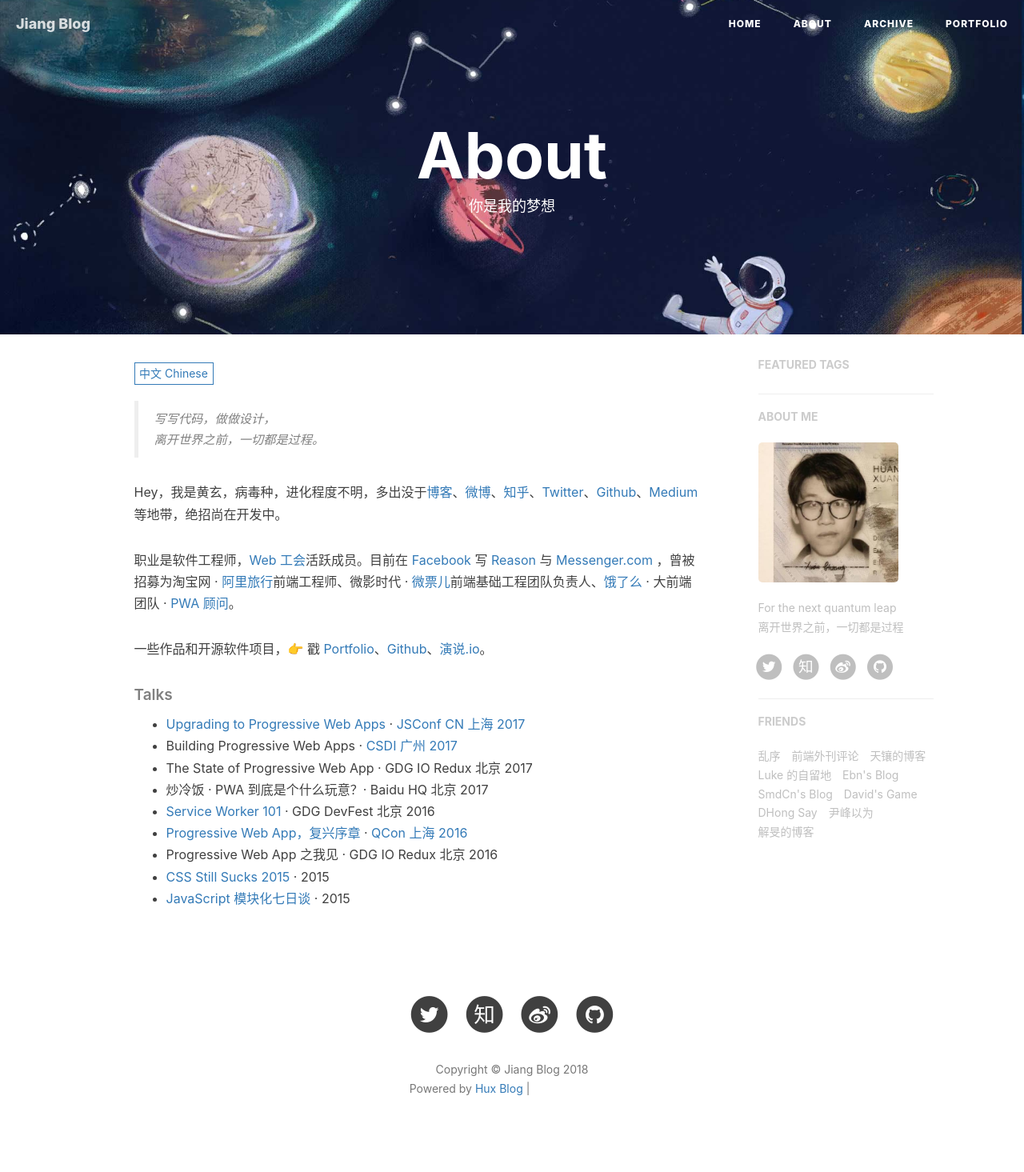
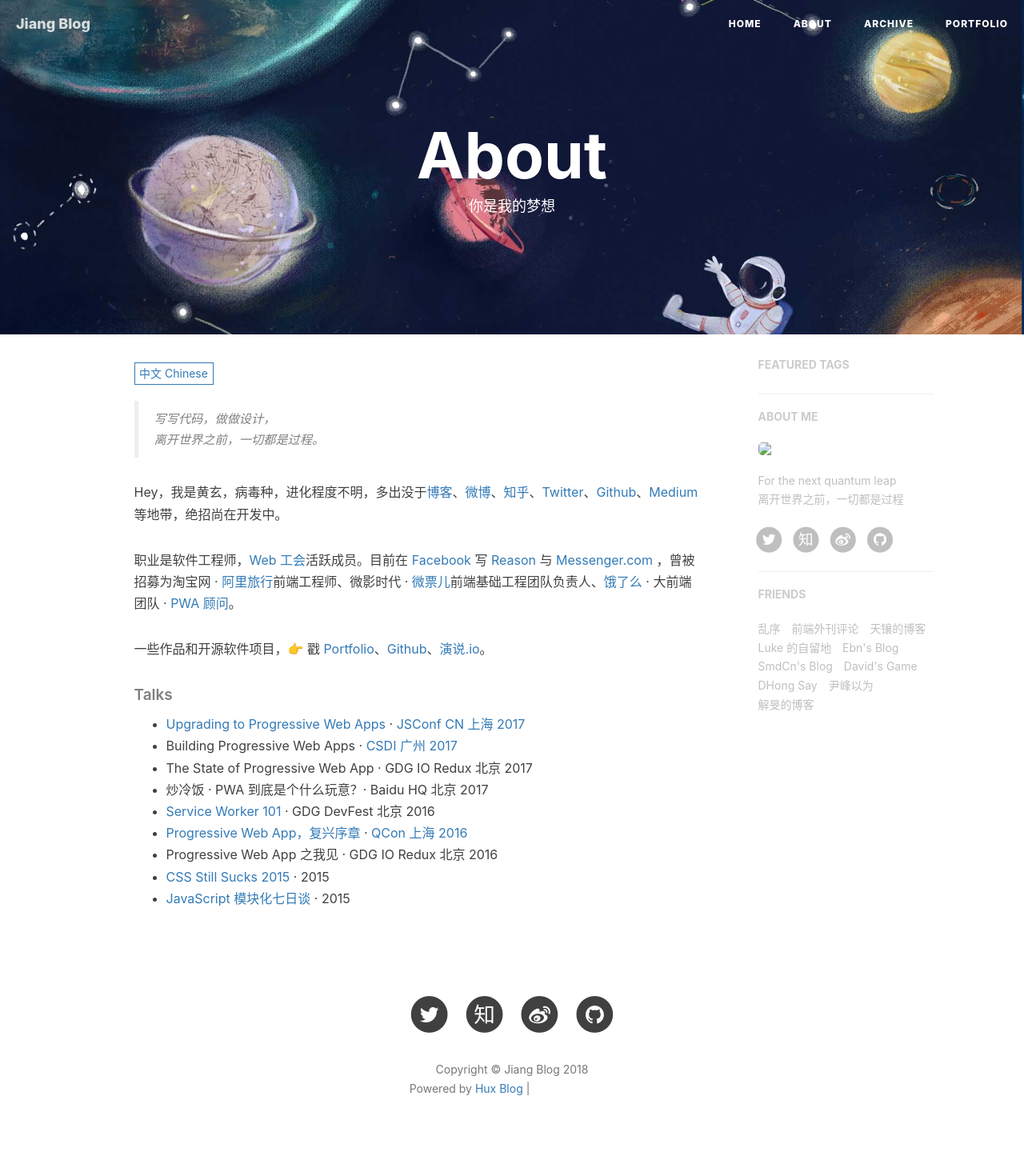
Before and after one commit to jiangdoc/blog, a Jekyll site: the page built from about.html, in a window 1280 px wide. Shown: the whole page at 80% size. Built offline with Jekyll 4.4.1, drawn with Linux system fonts in a browser that asks for light colours; nearby versions of some CDN libraries; comment, search, counter and statistics services are not loaded; grey boxes are pictures that could not be loaded.

Commit message:
Update _config.yml

```diff
--- a/_config.yml
+++ b/_config.yml
@@ -79,7 +79,7 @@
 # Sidebar settings
 sidebar: true                           # 添加侧边栏.
 sidebar-about-description: "For the next quantum leap<br>离开世界之前，一切都是过程"
-sidebar-avatar: /img/avatar-hux-ny.jpg      # 你的大头贴，请使用绝对地址.
+sidebar-avatar: img/avatar-hux-ny.jpg      # 你的大头贴，请使用绝对地址.
 
 
 
```
